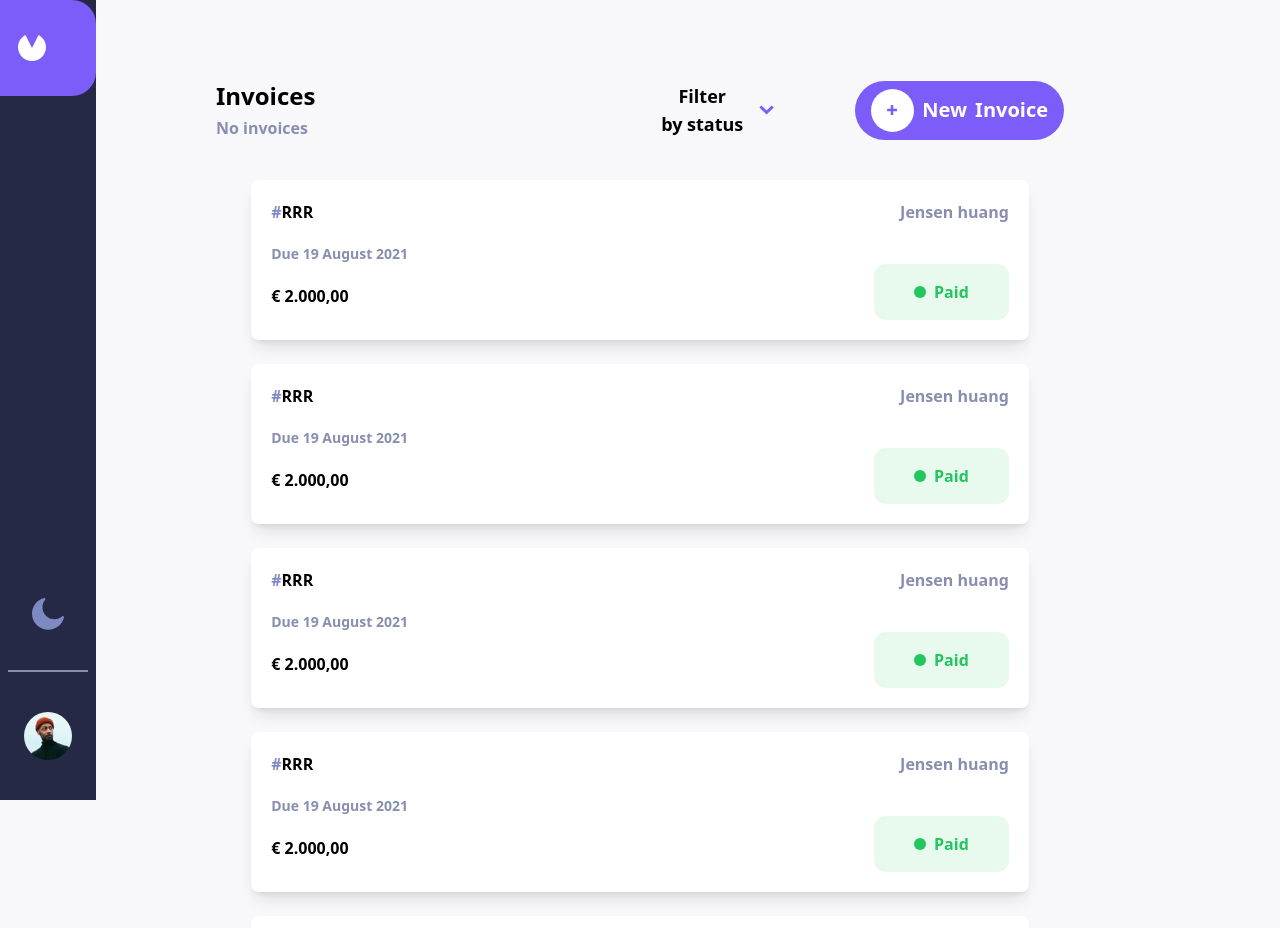
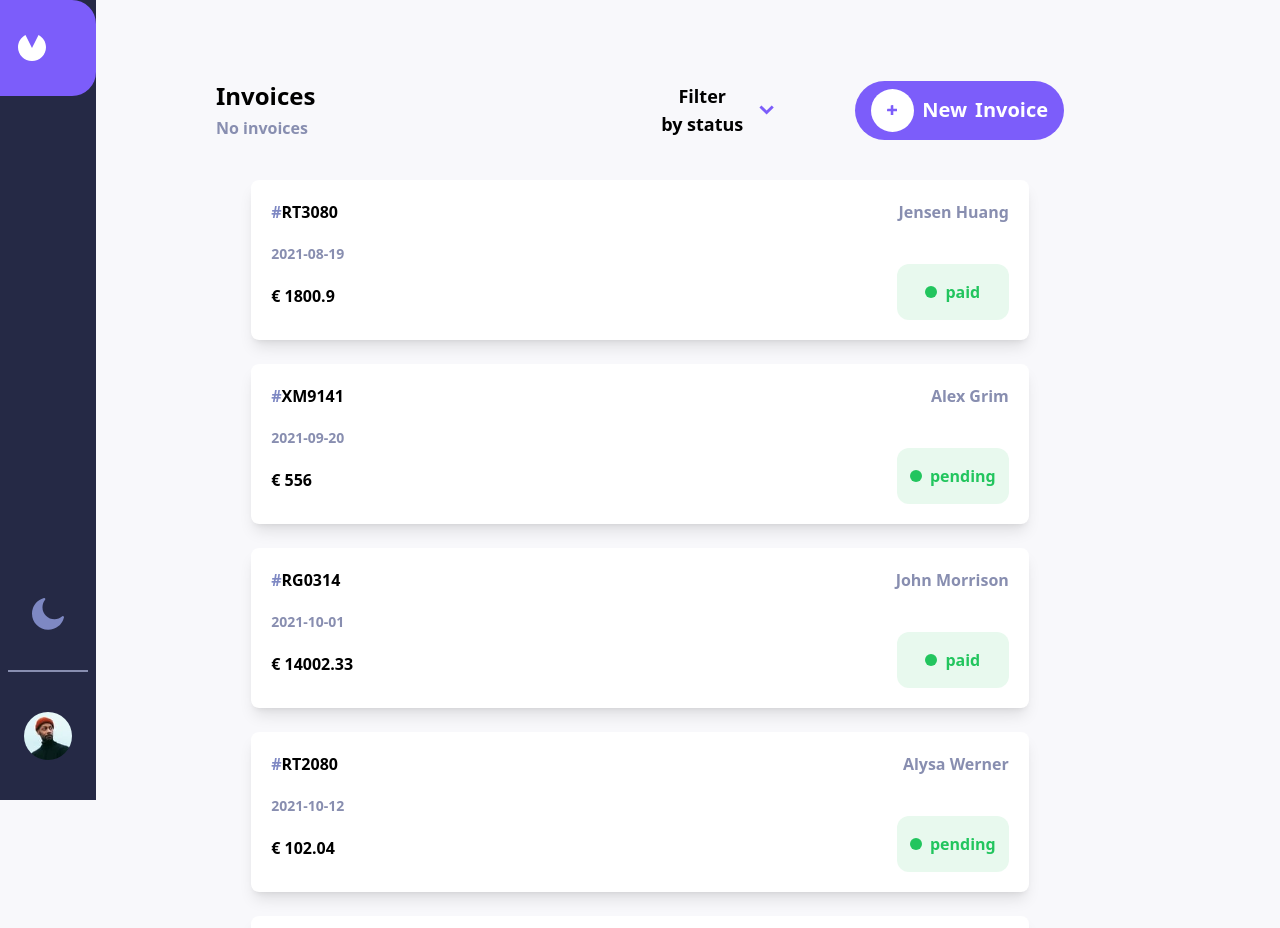
Before and after one commit to danielgen01/invoice-app, a React (Vite) app: page / in a window 1280 px wide. Shown: the top 928 px of the page. Built offline with nearby package versions, Linux system fonts and the light colour scheme.

Commit message:
map through data.json

```diff
--- a/src/components/Main/Invoices/InvoiceList/InvoiceList.tsx
+++ b/src/components/Main/Invoices/InvoiceList/InvoiceList.tsx
@@ -1,27 +1,24 @@
 import React from "react"
 import InvoiceRow from "../../../Reusable/InvoiceRow"
 import { RootState } from "../../../../Redux/rootReducer"
-import { useAppDispatch,useAppSelector } from "../../../../Redux/store"
+import { useAppDispatch, useAppSelector } from "../../../../Redux/store"
 
 const InvoiceList = () => {
+  const data = useAppSelector((state: RootState) => state.data.Data)
 
-    const data = useAppSelector((state: RootState) => state.data);
+  console.log(data)
 
   return (
     <section className="invoice-list rows flex flex-col items-center mt-10 gap-6">
-        <InvoiceRow />
-        <InvoiceRow />
-
-        <InvoiceRow />
-
-        <InvoiceRow />
-        <InvoiceRow />
-        <InvoiceRow />
-        <InvoiceRow />
-        <InvoiceRow />
-        <InvoiceRow />
-
-
+      {data.map((invoice) => (
+        <InvoiceRow key={invoice.id}
+         invoiceId={invoice.id}
+         paymentDue={invoice.paymentDue}
+         totalAmount={invoice.total}
+         clientName={invoice.clientName}
+         status={invoice.status}
+         />
+      ))}
     </section>
   )
 }
--- a/src/components/Reusable/InvoiceRow.tsx
+++ b/src/components/Reusable/InvoiceRow.tsx
@@ -1,6 +1,20 @@
 import React from "react"
 
-const InvoiceRow = () => {
+type props = {
+  invoiceId: string
+  paymentDue: string
+  totalAmount: number
+  clientName: string
+  status: string
+}
+
+const InvoiceRow: React.FC<props> = ({
+  invoiceId,
+  paymentDue,
+  totalAmount,
+  clientName,
+  status,
+}) => {
   return (
     <>
       <div className="row h-40 bg-white shadow-lg rounded-lg dark:bg-[#1E2139]  w-[90%]">
@@ -9,19 +23,20 @@ const InvoiceRow = () => {
           <section className="first-grid-item flex flex-col gap-5">
             <h1 className="font-bold uppercase">
               <span className="text-[#7e88C3]">#</span>
-              rrr
+              {invoiceId}
             </h1>
             <p className="text-medium-gray font-bold whitespace-nowrap text-sm">
-              Due 19 August 2021
+              {paymentDue}
             </p>
-            <h2 className="font-bold">€ 2.000,00</h2>
+            <h2 className="font-bold">€ {totalAmount}</h2>
           </section>
           {/* SECOND GRID COL */}
           <section className="second-grid-item flex flex-col items-end gap-10 ">
-            <p className="text-medium-gray font-bold ">Jensen huang</p>
-            <div className="status flex items-center bg-green-500/10 px-10 py-4 rounded-xl gap-2">
+            <p className="text-medium-gray font-bold ">{clientName}</p>
+            <div className="status flex items-center
+             bg-green-500/10 w-28 justify-center py-4 rounded-xl gap-2">
               <div className="status-batch w-3 h-3 bg-green-500 rounded-full"></div>
-              <h1 className="text-green-500 font-bold">Paid</h1>
+              <h1 className="text-green-500 font-bold">{status}</h1>
             </div>
           </section>
         </div>
```
